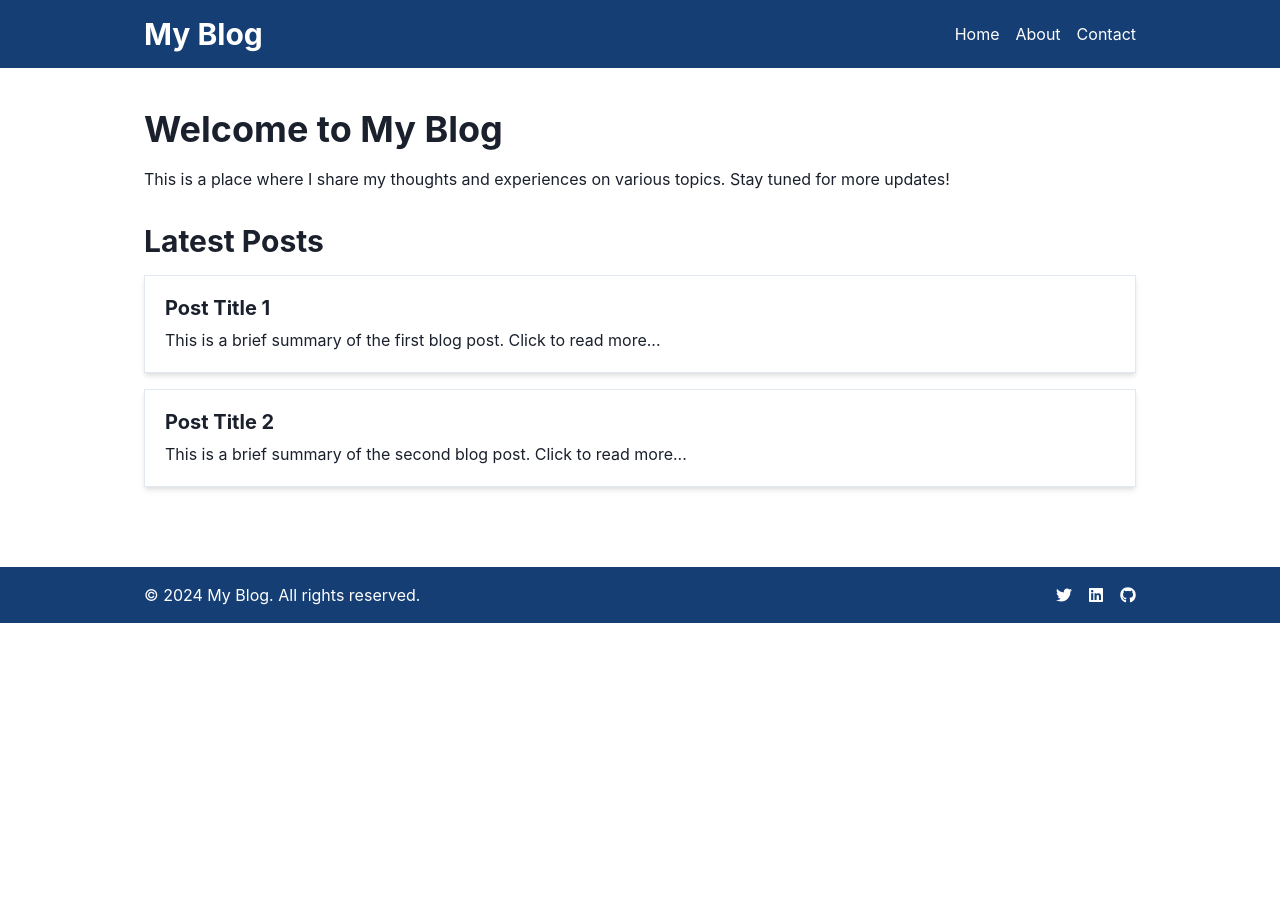
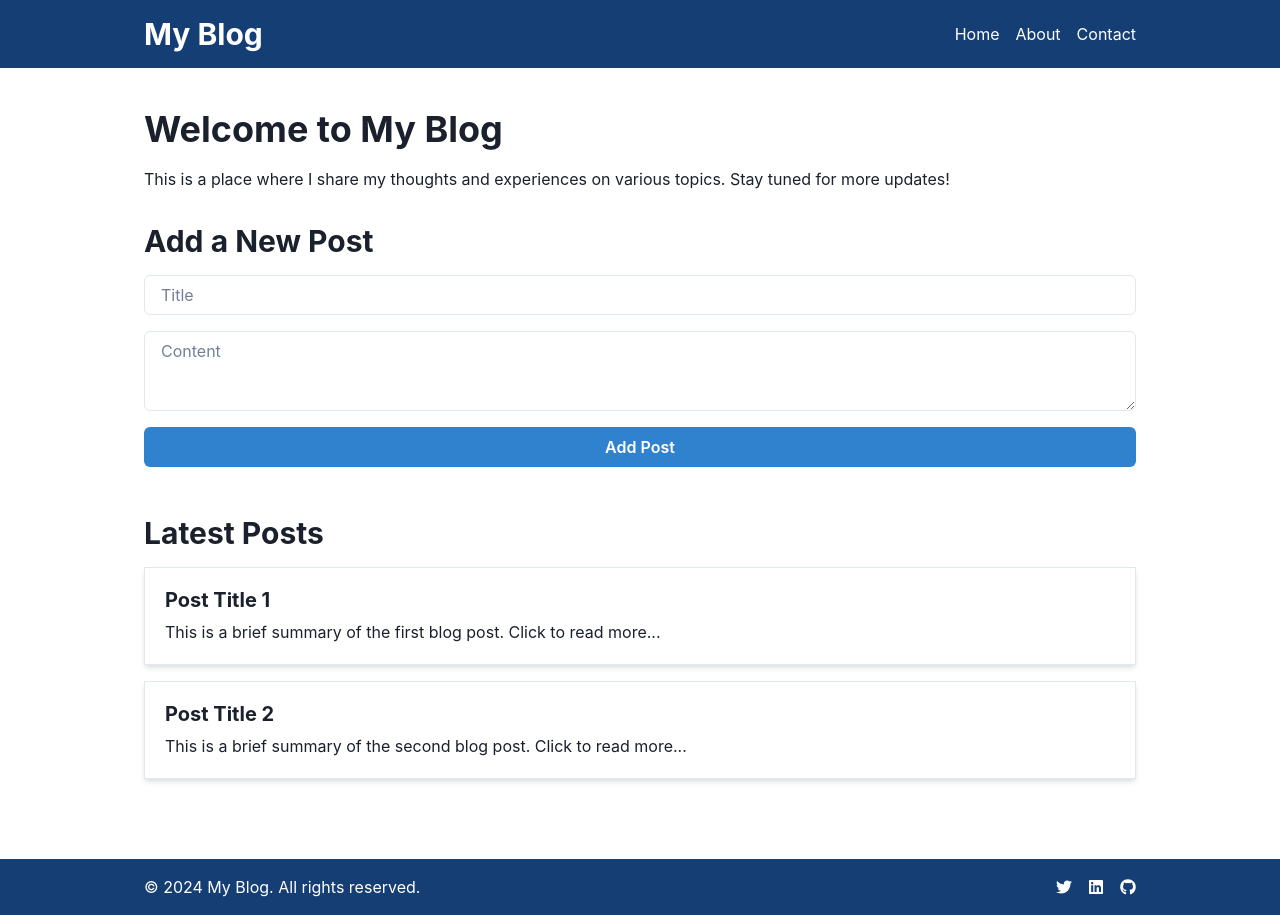
Before and after one commit to GPT-Engineer-App-Dev/zenith-blog-oasis, a React (Vite) app: page / in a window 1280 px wide. Before the commit the page ends 800 px from the top, so only its background shows below. Built offline with nearby package versions, Linux system fonts and the light colour scheme.

Commit message:
Implemented functionality to add a new blog post with title and content input fields.

```diff
--- a/src/pages/Index.jsx
+++ b/src/pages/Index.jsx
@@ -1,7 +1,26 @@
-import { Box, Container, Flex, Heading, Text, VStack, HStack, Link, Spacer } from "@chakra-ui/react";
+import { useState } from "react";
+import { Box, Container, Flex, Heading, Text, VStack, HStack, Link, Spacer, Input, Textarea, Button } from "@chakra-ui/react";
 import { FaTwitter, FaLinkedin, FaGithub } from "react-icons/fa";
 
 const Index = () => {
+  const [posts, setPosts] = useState([
+    { title: "Post Title 1", content: "This is a brief summary of the first blog post. Click to read more..." },
+    { title: "Post Title 2", content: "This is a brief summary of the second blog post. Click to read more..." }
+  ]);
+
+  const [newPost, setNewPost] = useState({ title: "", content: "" });
+
+  const handleInputChange = (e) => {
+    const { name, value } = e.target;
+    setNewPost({ ...newPost, [name]: value });
+  };
+
+  const handleSubmit = (e) => {
+    e.preventDefault();
+    setPosts([...posts, newPost]);
+    setNewPost({ title: "", content: "" });
+  };
+
   return (
     <Box>
       {/* Navigation Bar */}
@@ -27,16 +46,36 @@ const Index = () => {
             <Text mt={4}>This is a place where I share my thoughts and experiences on various topics. Stay tuned for more updates!</Text>
           </Box>
           <Box>
+            <Heading as="h3" size="lg">Add a New Post</Heading>
+            <Box as="form" onSubmit={handleSubmit} mt={4}>
+              <VStack spacing={4} align="stretch">
+                <Input
+                  placeholder="Title"
+                  name="title"
+                  value={newPost.title}
+                  onChange={handleInputChange}
+                  required
+                />
+                <Textarea
+                  placeholder="Content"
+                  name="content"
+                  value={newPost.content}
+                  onChange={handleInputChange}
+                  required
+                />
+                <Button type="submit" colorScheme="blue">Add Post</Button>
+              </VStack>
+            </Box>
+          </Box>
+          <Box>
             <Heading as="h3" size="lg">Latest Posts</Heading>
             <VStack spacing={4} mt={4} align="stretch">
-              <Box p={5} shadow="md" borderWidth="1px">
-                <Heading as="h4" size="md">Post Title 1</Heading>
-                <Text mt={2}>This is a brief summary of the first blog post. Click to read more...</Text>
-              </Box>
-              <Box p={5} shadow="md" borderWidth="1px">
-                <Heading as="h4" size="md">Post Title 2</Heading>
-                <Text mt={2}>This is a brief summary of the second blog post. Click to read more...</Text>
-              </Box>
+              {posts.map((post, index) => (
+                <Box key={index} p={5} shadow="md" borderWidth="1px">
+                  <Heading as="h4" size="md">{post.title}</Heading>
+                  <Text mt={2}>{post.content}</Text>
+                </Box>
+              ))}
             </VStack>
           </Box>
         </VStack>
```
